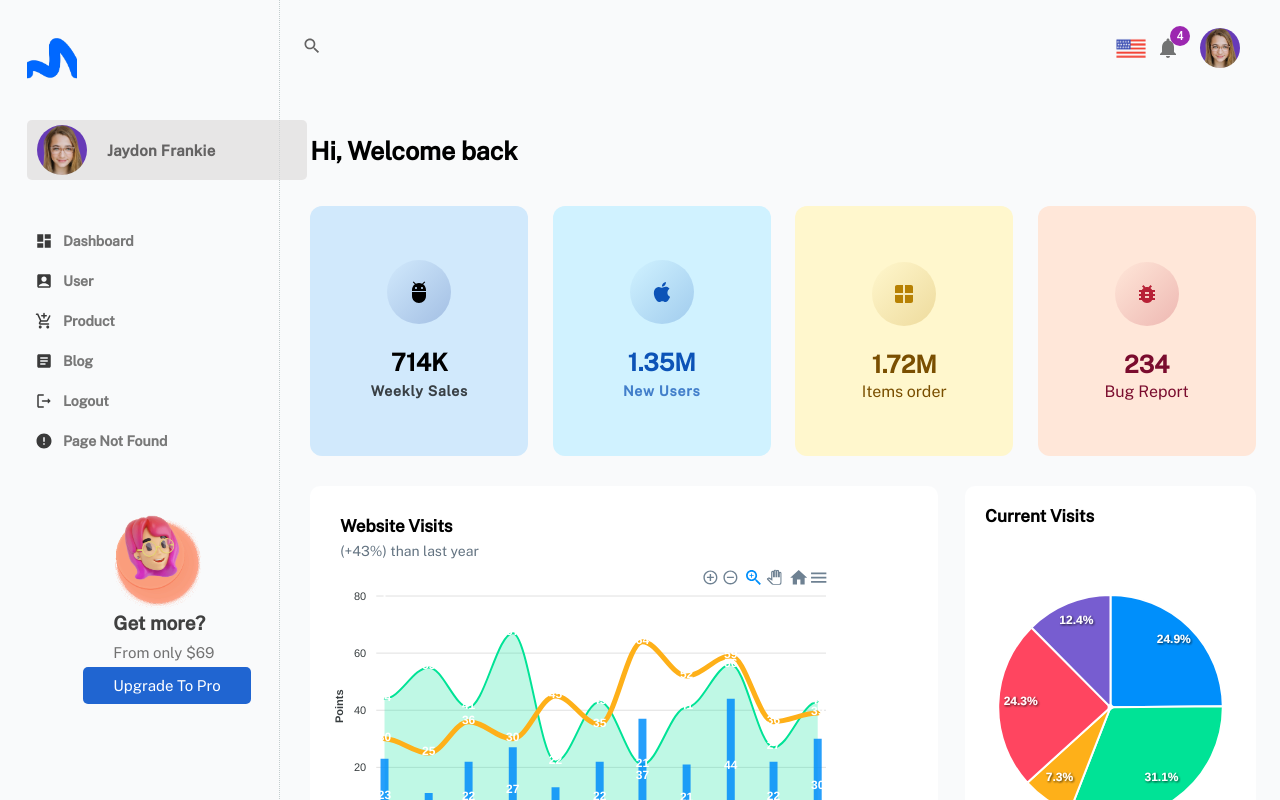
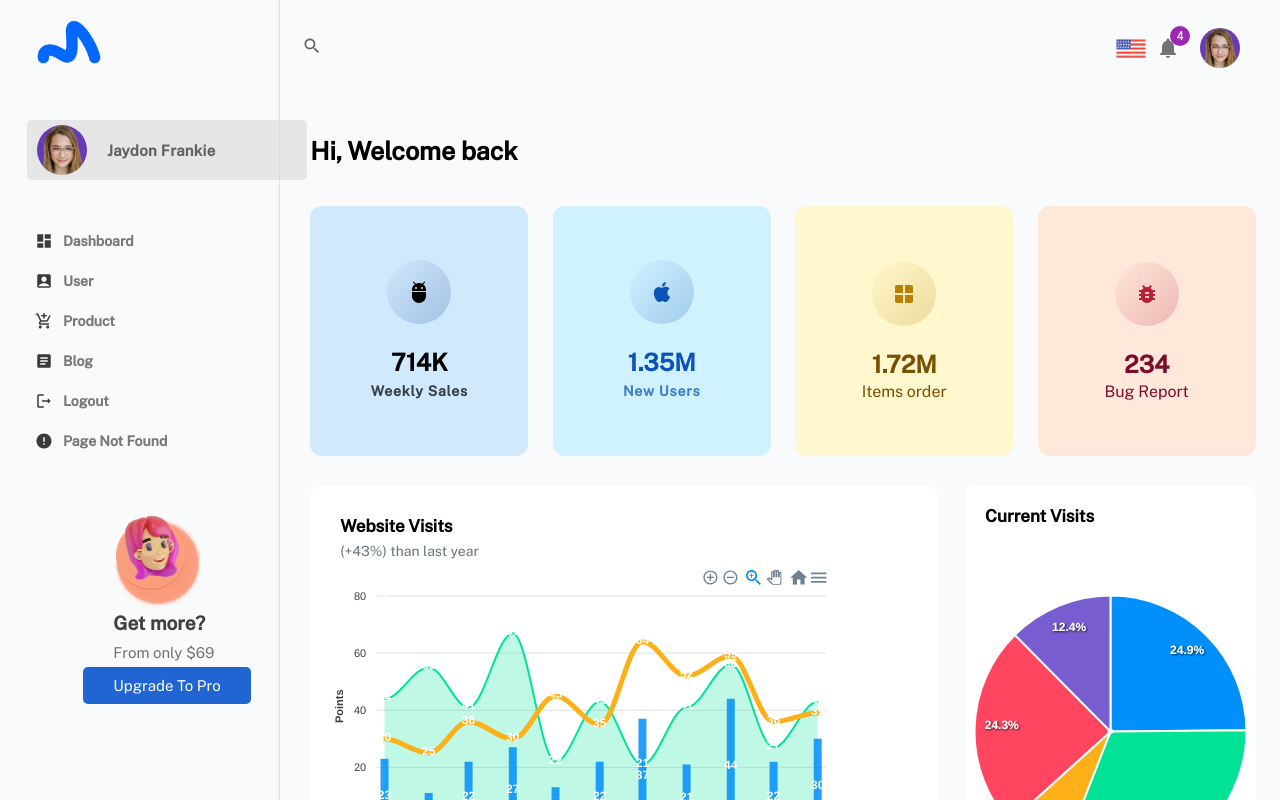
Before and after one commit to AChris-T/hospitaldashboard, a React (Create React App) app: page / in a window 1280 px wide. Shown: the top 800 px of the page. Built offline with nearby package versions, Linux system fonts and the light colour scheme.

Commit message:
initial commit

```diff
--- a/src/components/PieChart.jsx
+++ b/src/components/PieChart.jsx
@@ -63,6 +63,7 @@ export default class PieChart extends Component {
         series={this.state.series}
         type="pie"
         width="100%"
+        height='190%'
       /></div>
     )
   }
--- a/src/components/sidebar.css
+++ b/src/components/sidebar.css
@@ -27,8 +27,8 @@
     margin-top: 10px;
 }
 .images{
-    height: 10vh;
-    width: 50px;
+    height: 60%;
+    width: 30%;
     object-fit: cover;
 }
 .barprofiles{
```
